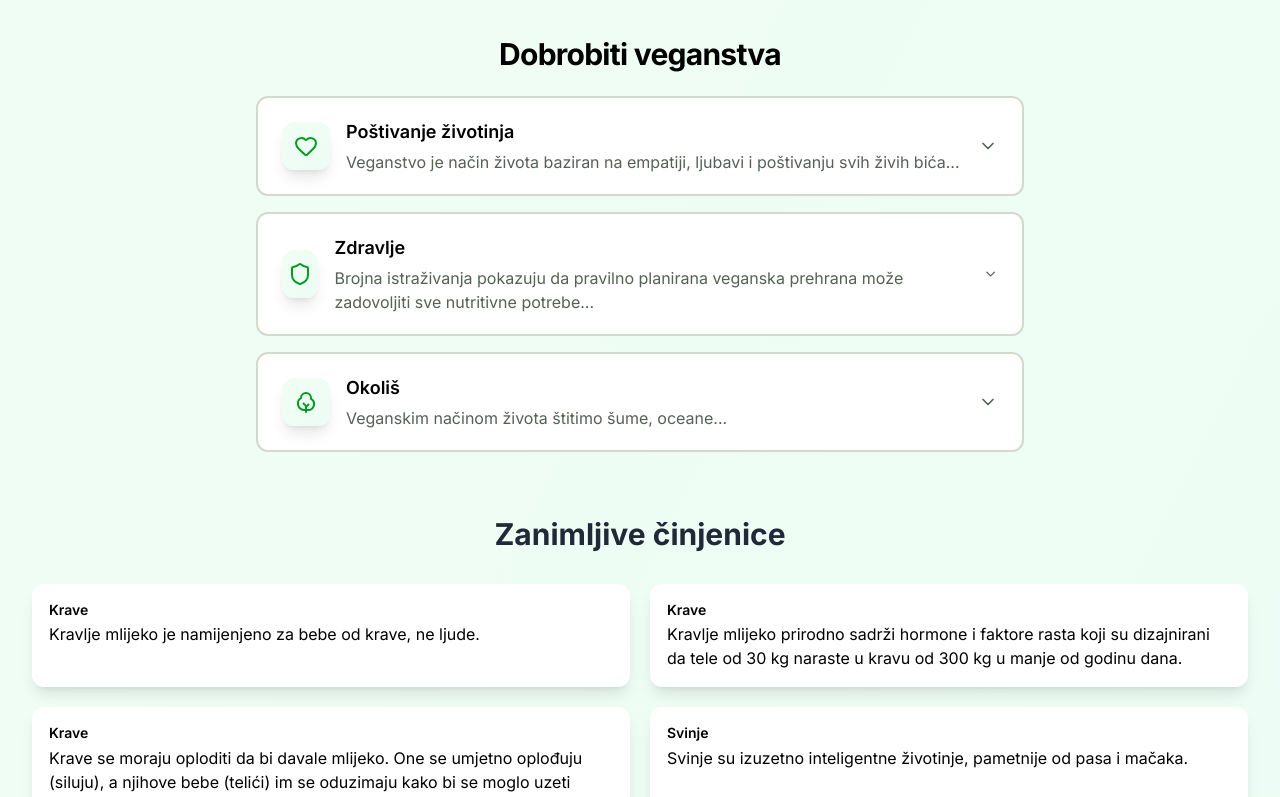
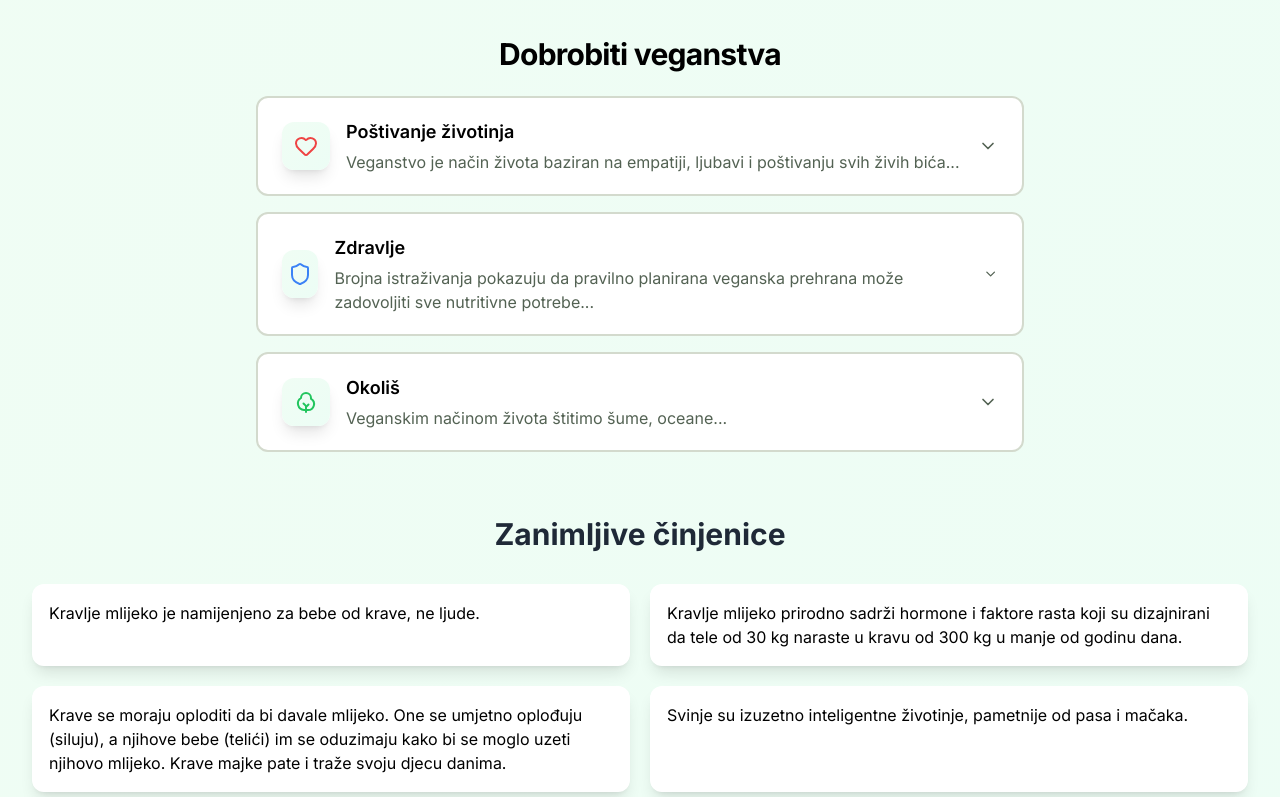
Before and after one commit to prapss/vegan-hr, a React (Vite) app: page /veganism in a window 1280 px wide. Shown: the part 420-1217 px from the top of the page. Built offline with nearby package versions, Linux system fonts and the light colour scheme.

Commit message:
Update Veganism page (page 2) - add biceps icon - remove fact cards title - add color to expandable card icon

```diff
--- a/package.json
+++ b/package.json
@@ -10,7 +10,7 @@
     "preview": "vite preview"
   },
   "dependencies": {
-    "lucide-react": "0.556.0",
+    "lucide-react": "^0.556.0",
     "react": "^18.3.1",
     "react-dom": "^18.3.1",
     "react-router-dom": "^6.26.1"
--- a/src/components/ExpandableCard.tsx
+++ b/src/components/ExpandableCard.tsx
@@ -12,6 +12,7 @@ interface ExpandableCardProps {
   shortDescription: string;
   fullDescription: string;
   icon: React.ComponentType<{ className?: string }>;
+  color: string;
   index: number;
   references?: Reference[] | null;
 }
@@ -21,6 +22,7 @@ export default function ExpandableCard({
   shortDescription,
   fullDescription,
   icon: Icon,
+  color = 'text-primary',
   index,
   references = null,
 }: ExpandableCardProps) {
@@ -38,7 +40,7 @@ export default function ExpandableCard({
       >
         <div className="flex items-center gap-4">
           <div className="w-12 h-12 rounded-xl bg-gradient-to-br from-primary/20 to-accent/20 flex items-center justify-center group-hover:from-primary/30 group-hover:to-accent/30 transition-all duration-300 group-hover:scale-110 group-hover:rotate-6 shadow-lg">
-            <Icon className="w-6 h-6 text-primary group-hover:scale-110 transition-transform duration-300" />
+            <Icon className={`${color} w-6 h-6 group-hover:scale-110 transition-transform duration-300`} />
           </div>
 
           <div>
--- a/src/pages/Intro.tsx
+++ b/src/pages/Intro.tsx
@@ -4,6 +4,7 @@ import { useState } from "react"
 import { Link } from 'react-router-dom';
 
 import { ChevronDown, Sparkles, Heart, Leaf, Users, ArrowRight, Info, ShieldCheck, FileText } from "lucide-react"
+import { BicepsFlexed } from 'lucide-react';
 import LinkToHomeCard from '../components/LinkToHomeCard';
 
 const Intro = () => {
@@ -32,7 +33,7 @@ const Intro = () => {
       },
       {
         id: '4',
-        icon: ShieldCheck,
+        icon: BicepsFlexed,
         title: 'Svatko može biti heroj',
         content: 'Naš životni stil utječe ne samo na nas, već i na živote drugih. Veganski stil života može znatno pomoći tebi, životinjama koje svakodnevno pate i planeti Zemlji. Svatko ima priliku postati nečiji heroj.',
       },
--- a/src/pages/Veganism.tsx
+++ b/src/pages/Veganism.tsx
@@ -8,6 +8,7 @@ import {
   ChevronDown,
   ArrowRight,
   Sparkles,
+  HandHeart,
 } from "lucide-react";
 import ExpandableCard from "../components/ExpandableCard";
 
@@ -32,7 +33,7 @@ function Card({ title, value, icon = null }: { title: string; value: string; ico
       }`}
     >
       <div className="flex-1">
-        <h2 className="text-sm font-semibold leading-tight mb-1">{title}</h2>
+        {/* <h2 className="text-sm font-semibold leading-tight mb-1">{title}</h2> */}
         <p className="text-md">{value}</p>
       </div>
     </div>
@@ -167,26 +168,6 @@ const Veganism = () => {
           {definition}
         </p>
 
-        {/* Hero Section
-        <div className="mb-16 relative rounded-2xl overflow-hidden shadow-2xl">
-          <img
-            src="https://images.pexels.com/photos/2317904/pexels-photo-2317904.jpeg?auto=compress&cs=tinysrgb&w=1200"
-            alt="Životinje u prirodi"
-            className="w-full h-64 md:h-96 object-cover"
-          />
-          <div className="absolute inset-0 bg-gradient-to-r from-purple-600/80 to-blue-600/80 flex items-center justify-center">
-            <div className="text-center text-white">
-              <HandHeart className="h-16 w-16 mx-auto mb-4" />
-              <h2 className="text-3xl md:text-4xl font-bold mb-4">
-                Suosjećanje u akciji
-              </h2>
-              <p className="text-xl max-w-2xl mx-auto">
-                Svaki izbor je prilika za izražavanje naših vrijednosti
-              </p>
-            </div>
-          </div>
-        </div> */}
-
         {/* Ethical Principles Expandable*/}
         <section className="container mx-auto px-4 py-0 md:py-0">
           <div className="max-w-3xl mx-auto space-y-6">
@@ -194,11 +175,13 @@ const Veganism = () => {
               <h2 className="text-3xl font-bold tracking-tight">
                 Dobrobiti veganstva
               </h2>
-              {/* <p className="text-lg text-muted-foreground text-pretty">
+              {/*
+              <p className="text-lg text-muted-foreground text-pretty">
               Click each card to discover why this moment matters
-            </p> */}
+              </p> */}
             </div>
-            {/* <section className="relative overflow-hidden bg-gradient-to-br from-primary/20 via-accent/10 to-secondary/20">
+            {/*
+            <section className="relative overflow-hidden bg-gradient-to-br from-primary/20 via-accent/10 to-secondary/20">
               <div className="container mx-auto px-1 py-2 ">
                 <div className="max-w-4xl mx-auto text-center space-y-6">
                   <div className="inline-flex items-center gap-2 px-4 py-0 rounded-full bg-gradient-to-r from-primary/20 to-accent/20 text-primary text-sm font-medium mb-4 animate-fade-in-up shadow-lg shadow-primary/20">
@@ -224,6 +207,7 @@ const Veganism = () => {
                   references={principle.references}
                   title={principle.title}
                   icon={principle.icon}
+                  color={principle.color}
                 />
               ))}
             </div>
```
Also changed, not shown: 1 other file (tests, documents, lock files or other folders).
